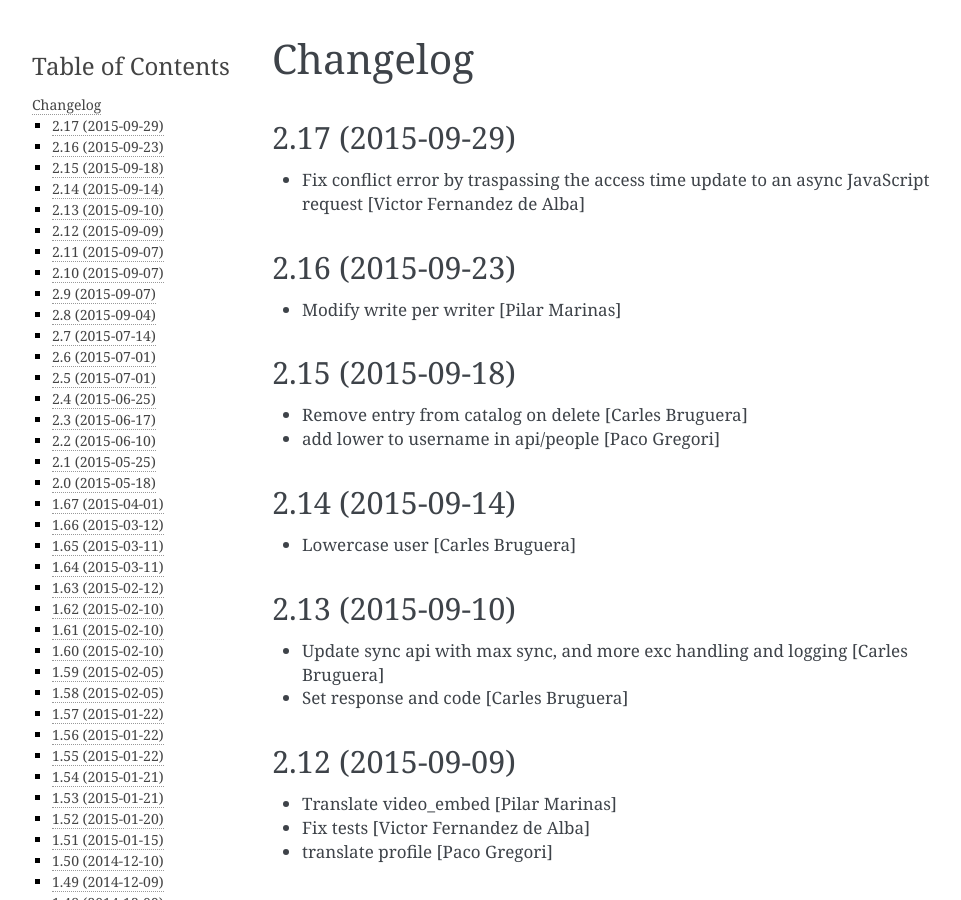
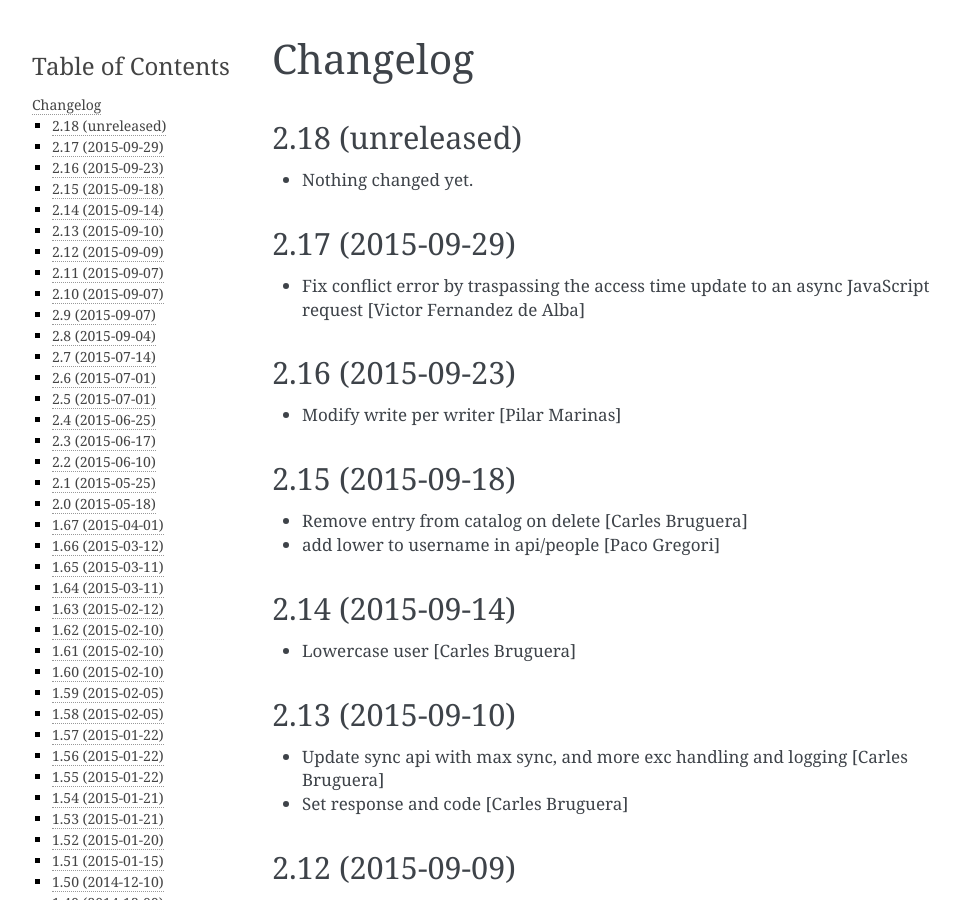
Before and after one commit to UPCnet/ulearn.core, a Sphinx documentation site: the page built from docs/HISTORY.rst, in a window 1280 px wide and 900 px high. Shown: the whole window, without its empty margins (148-1109 px from the left). Built offline with Sphinx 7.4.7, drawn with Linux system fonts in a browser that asks for light colours; pages that are not in the unit, such as notebooks, are missing from menus.

Commit message:
Back to development: 2.18

```diff
--- a/docs/HISTORY.rst
+++ b/docs/HISTORY.rst
@@ -1,5 +1,11 @@
 Changelog
 =========
+
+2.18 (unreleased)
+-----------------
+
+- Nothing changed yet.
+
 
 2.17 (2015-09-29)
 -----------------
--- a/setup.py
+++ b/setup.py
@@ -1,7 +1,7 @@
 from setuptools import setup, find_packages
 import os
 
-version = '2.17'
+version = '2.18.dev0'
 
 README = open('README.rst').read()
 HISTORY = open(os.path.join('docs', 'HISTORY.rst')).read()
```
